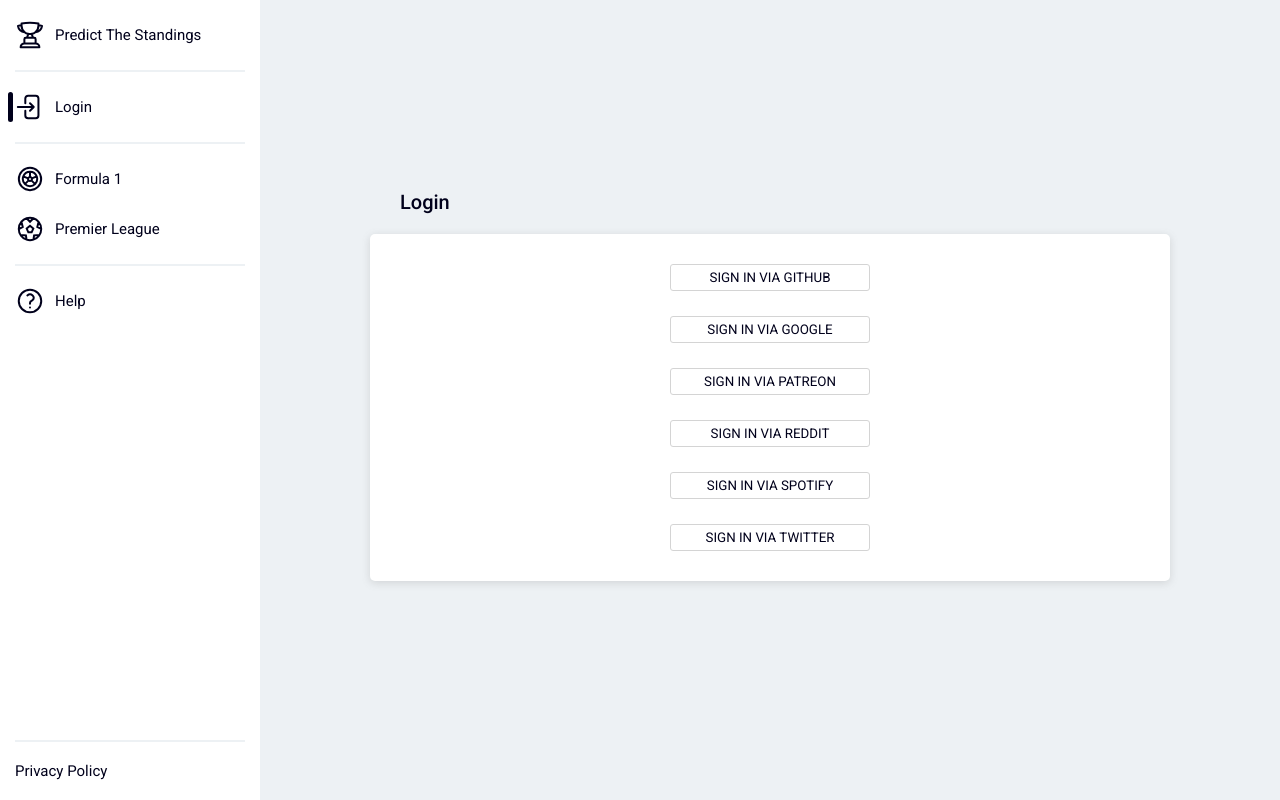
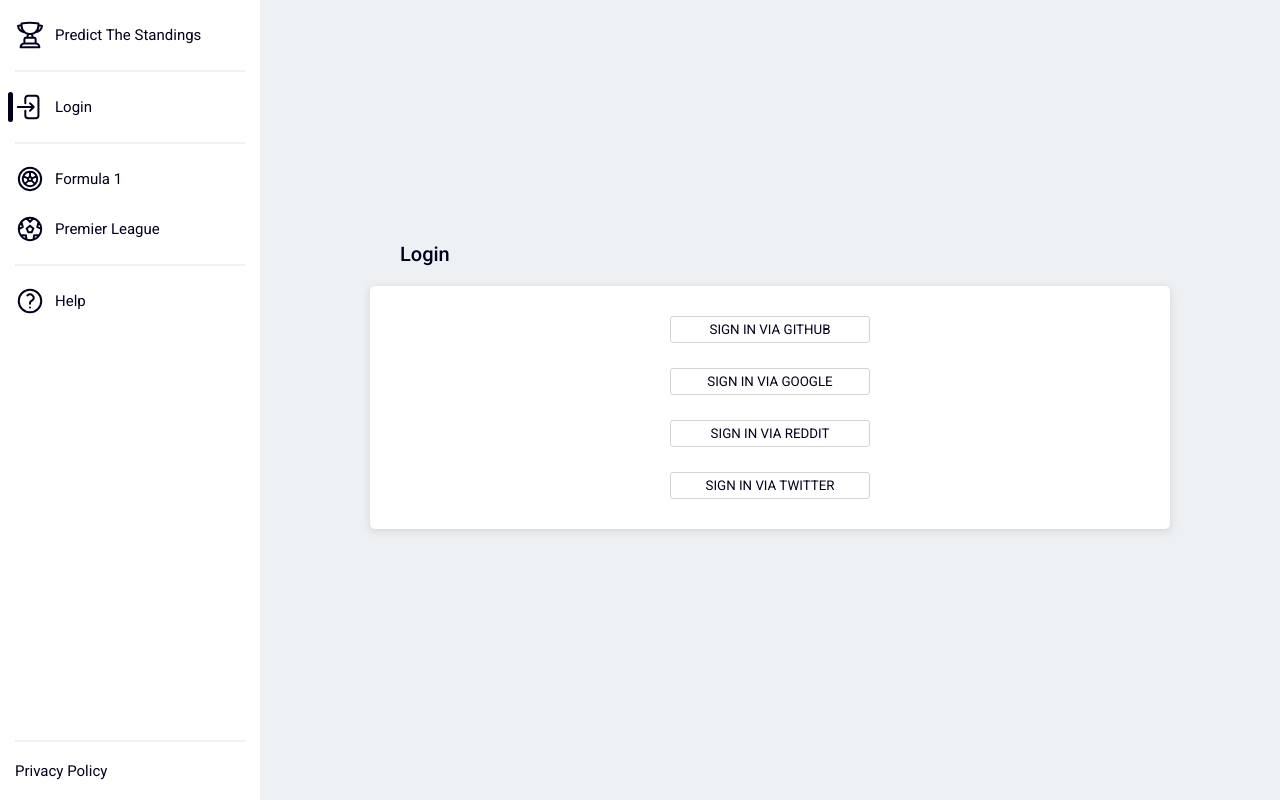
Before and after one commit to davidwillprice/predict-the-standings, a Next.js app: page /login in a window 1280 px wide. Built offline with nearby package versions, Linux system fonts and the light colour scheme; no server answers.

Commit message:
Update todos and hide content that won't be finished in time for MVP

```diff
--- a/app/profile/page.tsx
+++ b/app/profile/page.tsx
@@ -13,8 +13,6 @@
 export const metadata: Metadata = {
   title: "Profile | Predict The Standings",
 };
-
-/**@todo Add ability to change display name, but limit changes to once a day or something to save DB calls */
 
 export default async function ProfilePage() {
   const session = await getServerSession(authOptions);
@@ -33,7 +31,7 @@
       </PanelHeading>
       <Panel>
         <form className={styles.form}>
-          {/**@todo Make display name editable here*/}
+          {/**@todo Add ability to change display name, but limit changes to once a day or something to save DB calls */}
           <div className={styles.input_container}>
             <label htmlFor="name">Display Name</label>
             <input
--- a/src/ui/components/header/main-nav.tsx
+++ b/src/ui/components/header/main-nav.tsx
@@ -34,10 +34,10 @@
       <HeaderLink href="/formula-1/2024" icon="group">
         Leaderboards
       </HeaderLink>
-      {/**@todo Only shows if user has made predictions for the year*/}
+      {/**@todo Only shows if user has made predictions for the year
       <HeaderLink href="/formula-1/2024/table" icon="f1">
         Your Prediction Table
-      </HeaderLink>
+      </HeaderLink>*/}
       <HeaderLink href="/formula-1/2024/stats" icon="stats">
         Stats & Trivia
       </HeaderLink>
--- a/src/ui/components/login/login-form.tsx
+++ b/src/ui/components/login/login-form.tsx
@@ -13,7 +13,8 @@
       {/**@todo Add loading spinner */}
       {/**Instagram provider seems to require a verified FB business account
        * Apple developer program costs $99py so can't add Apple provider*/}
-      {/**@todo Add Patreon, Linkedin, and Spotify logins */}
+      {/**@todo Add Linkedin login */}
+      {/**@todo Fix Patreon & Spotify logins */}
       <Button
         onClick={async () => {
           await signIn("github", { redirect: false });
@@ -26,24 +27,26 @@
         }}>
         Sign in via Google
       </Button>
+      {/**
       <Button
         onClick={async () => {
           await signIn("patreon", { redirect: false });
         }}>
         Sign in via Patreon
-      </Button>
+      </Button>*/}
       <Button
         onClick={async () => {
           await signIn("reddit", { redirect: false });
         }}>
         Sign in via Reddit
       </Button>
-      <Button
+      {/**
+       <Button
         onClick={async () => {
           await signIn("spotify", { redirect: false });
         }}>
         Sign in via Spotify
-      </Button>
+      </Button>*/}
       <Button
         onClick={async () => {
           await signIn("twitter", { redirect: false });
--- a/src/ui/components/submit-predictions/submit-predictions.tsx
+++ b/src/ui/components/submit-predictions/submit-predictions.tsx
@@ -59,7 +59,7 @@
         submitting ? (
           <LoadingSpinner />
         ) : (
-          /**@todo Need to lock button after season start*/
+          /**@todo URGENT Need to lock button after season start*/
           <Button onClick={submissionHandler}>Submit Predictions</Button>
         )
       ) : submissionSuccessful.current ? (
```
